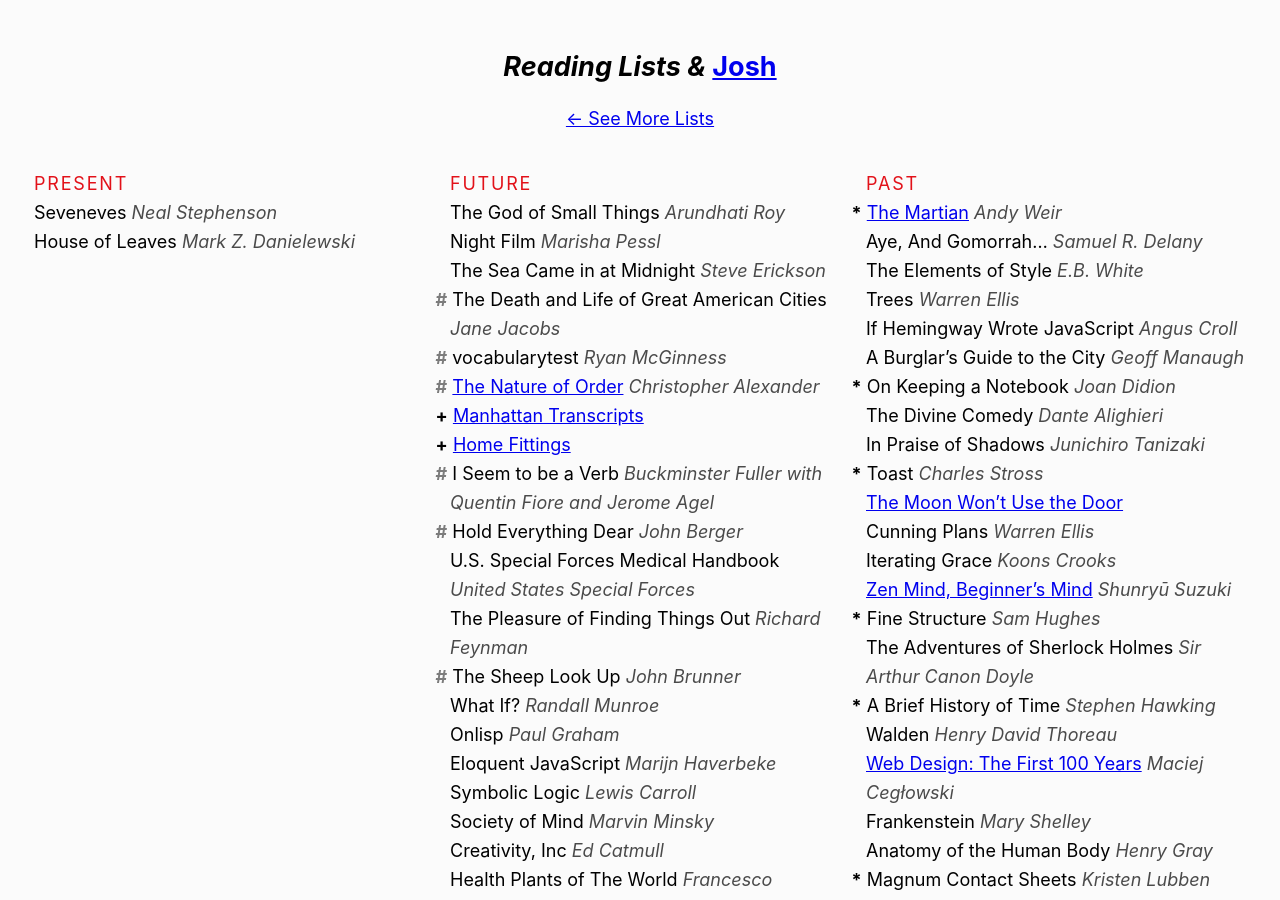
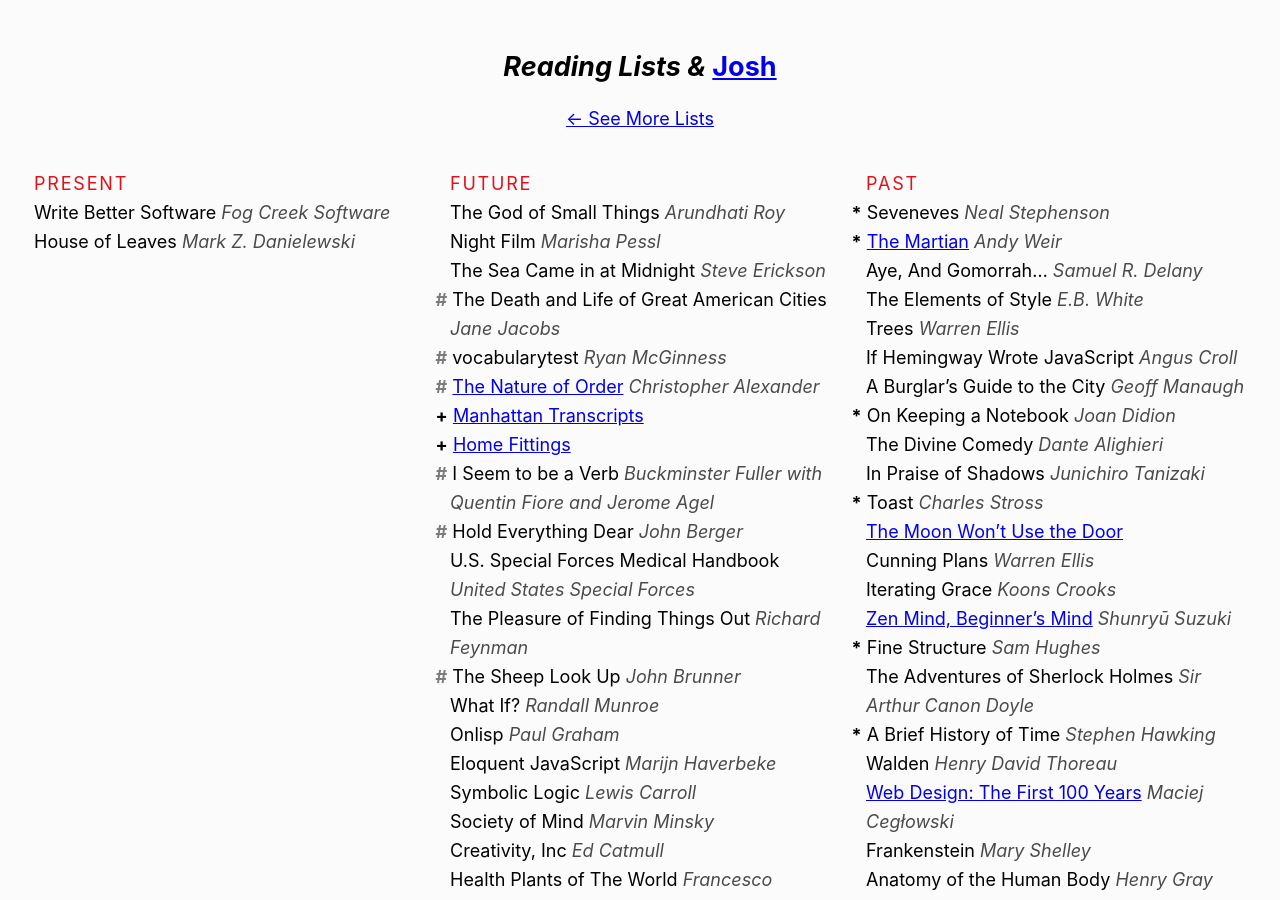
Before and after one commit to joshbeckman/andjosh.github.io, a Jekyll site: the page built from _lists/reading-lists.md, in a window 1280 px wide and 900 px high. Built offline with Jekyll 4.4.1, drawn with Linux system fonts in a browser that asks for light colours.

Commit message:
Update current reading
Seveneves was so good

```diff
--- a/_lists/reading-lists.md
+++ b/_lists/reading-lists.md
@@ -4,7 +4,7 @@
 permalink: /lists/reading/
 ---
 
-- Seveneves _Neal Stephenson_
+- Write Better Software _Fog Creek Software_
 - House of Leaves _Mark Z. Danielewski_
 
 <!--two items:-->
```
Also changed, not shown: other parts of _lists/reading-lists.md (+1 -0 lines).
